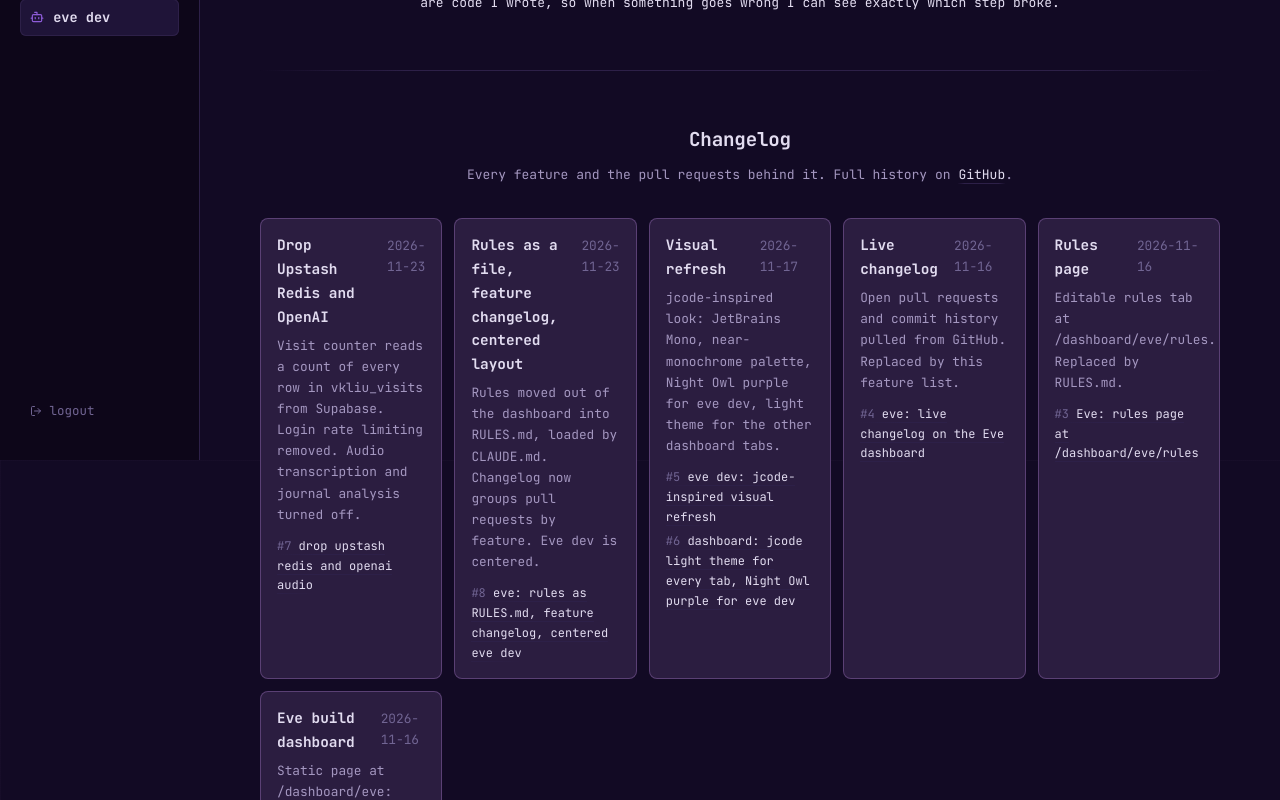
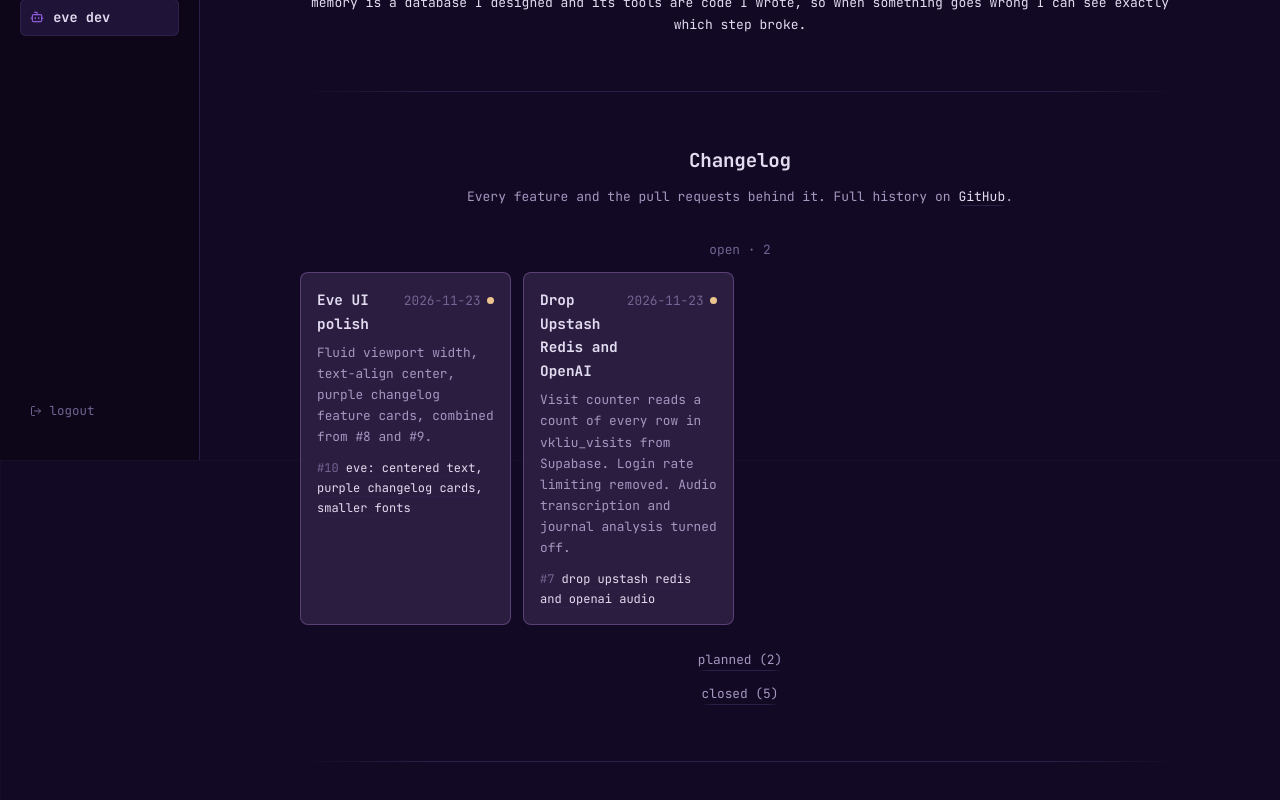
Before and after one commit to v-kliu/v3, a Next.js app: page /dashboard/eve in a window 1280 px wide. Shown: the part 340-1140 px from the top of the page. Built offline with nearby package versions, Linux system fonts and the light colour scheme; a web font is replaced by a local one.

Commit message:
eve changelog: open/closed/planned sections, status dots, fluid width

```diff
--- a/src/app/dashboard/(protected)/eve/eve.css
+++ b/src/app/dashboard/(protected)/eve/eve.css
@@ -6,8 +6,7 @@
 .eve {
   position: relative;
   z-index: 1;
-  width: 100%;
-  max-width: 960px;
+  width: clamp(520px, 88%, 1600px);
   margin-inline: auto;
   padding-bottom: 6rem;
   font-family: var(--mono);
--- a/src/components/dashboard/EveChangelog.tsx
+++ b/src/components/dashboard/EveChangelog.tsx
@@ -1,22 +1,28 @@
-import { CHANGELOG, REPO_URL } from '@/eve/changelog'
+import { CHANGELOG, REPO_URL, type ChangelogFeature } from '@/eve/changelog'
 
-// Changelog: one box per feature, with links to the pull requests that built it.
-// Data: src/eve/changelog.ts (static, hand-maintained). Styles: eve.css (.eve-feature*).
+// Changelog: one box per feature grouped by status.
+// Open → expanded grid. Closed / Planned → collapsible <details>.
+// Styles: eve.css (.eve-feature*).
 
-export default function EveChangelog() {
+const STATUS_DOT: Record<string, string> = {
+  open: 'var(--no-yellow)',
+  closed: 'var(--no-green)',
+  planned: 'var(--text-faint)',
+}
+
+function FeatureCard({ f }: { f: ChangelogFeature }) {
   return (
-    <section>
-      <h2 className="eve-h2">Changelog</h2>
-      <p className="eve-lede">
-        Every feature and the pull requests behind it. Full history on{' '}
-        <a href={REPO_URL} target="_blank" rel="noreferrer">GitHub</a>.
-      </p>
-      <div className="eve-features">
-        {CHANGELOG.map(f => (
-          <article key={f.title} className="eve-feature">
+    <article className="eve-feature">
       <div className="eve-feature-head">
         <h3 className="eve-h3">{f.title}</h3>
+        <div style={{ display: 'flex', alignItems: 'center', gap: '0.4rem', flexShrink: 0 }}>
           <span className="eve-faint eve-small">{f.date}</span>
+          <span style={{
+            width: '7px', height: '7px', borderRadius: '50%',
+            background: STATUS_DOT[f.status] ?? 'var(--text-faint)',
+            flexShrink: 0,
+          }} />
+        </div>
       </div>
       <p className="eve-muted eve-small" style={{ marginTop: '0.4rem' }}>{f.summary}</p>
       {f.prs.length > 0 ? (
@@ -33,8 +39,62 @@ export default function EveChangelog() {
         <p className="eve-faint eve-small" style={{ marginTop: '0.75rem' }}>pull request pending</p>
       )}
     </article>
-        ))}
+  )
+}
+
+function FeatureGrid({ features }: { features: ChangelogFeature[] }) {
+  return (
+    <div className="eve-features">
+      {features.map(f => <FeatureCard key={f.title} f={f} />)}
     </div>
+  )
+}
+
+export default function EveChangelog() {
+  const open = CHANGELOG.filter(f => f.status === 'open')
+  const closed = CHANGELOG.filter(f => f.status === 'closed')
+  const planned = CHANGELOG.filter(f => f.status === 'planned')
+
+  return (
+    <section>
+      <h2 className="eve-h2">Changelog</h2>
+      <p className="eve-lede">
+        Every feature and the pull requests behind it. Full history on{' '}
+        <a href={REPO_URL} target="_blank" rel="noreferrer">GitHub</a>.
+      </p>
+
+      {open.length > 0 && (
+        <>
+          <p className="eve-faint eve-small" style={{ marginBottom: '0.75rem' }}>
+            open · {open.length}
+          </p>
+          <FeatureGrid features={open} />
+        </>
+      )}
+
+      {planned.length > 0 && (
+        <details className="eve-disclosure" style={{ marginTop: open.length > 0 ? '1.5rem' : 0 }}>
+          <summary>
+            <span className="eve-when-closed">planned ({planned.length})</span>
+            <span className="eve-when-open">planned ({planned.length})</span>
+          </summary>
+          <div style={{ marginTop: '0.75rem' }}>
+            <FeatureGrid features={planned} />
+          </div>
+        </details>
+      )}
+
+      {closed.length > 0 && (
+        <details className="eve-disclosure" style={{ marginTop: '0.75rem' }}>
+          <summary>
+            <span className="eve-when-closed">closed ({closed.length})</span>
+            <span className="eve-when-open">closed ({closed.length})</span>
+          </summary>
+          <div style={{ marginTop: '0.75rem' }}>
+            <FeatureGrid features={closed} />
+          </div>
+        </details>
+      )}
     </section>
   )
 }
--- a/src/eve/changelog.ts
+++ b/src/eve/changelog.ts
@@ -7,28 +7,60 @@ export interface ChangelogPR {
   title: string
 }
 
+export type FeatureStatus = 'open' | 'closed' | 'planned'
+
 export interface ChangelogFeature {
   title: string
   date: string // YYYY-MM-DD, when the first PR was opened
   summary: string
+  status: FeatureStatus
   prs: ChangelogPR[]
 }
 
 export const REPO_URL = 'https://github.com/v-kliu/v3'
 
 export const CHANGELOG: ChangelogFeature[] = [
+  // ── Planned ───────────────────────────────────────────────────────────────
+  {
+    title: 'Telegram bot',
+    date: '2026-11-23',
+    summary:
+      'Webhook endpoint at /api/eve/telegram. Receives messages, runs prompt sanitization via Claude, then feeds the learning loop. Inline keyboard buttons for the pick step.',
+    status: 'planned',
+    prs: [],
+  },
+  {
+    title: 'Learning loop',
+    date: '2026-11-23',
+    summary:
+      'Full decision cycle: clarify intent, research options, seal recommendation, receive pick, grade against sealed rec (1–10 + one sentence). Stored in vkliu_eve_decisions.',
+    status: 'planned',
+    prs: [],
+  },
+  // ── Open ──────────────────────────────────────────────────────────────────
+  {
+    title: 'Eve UI polish',
+    date: '2026-11-23',
+    summary:
+      'Fluid viewport width, text-align center, purple changelog feature cards, combined from #8 and #9.',
+    status: 'open',
+    prs: [{ number: 10, title: 'eve: centered text, purple changelog cards, smaller fonts' }],
+  },
   {
     title: 'Drop Upstash Redis and OpenAI',
     date: '2026-11-23',
     summary:
       'Visit counter reads a count of every row in vkliu_visits from Supabase. Login rate limiting removed. Audio transcription and journal analysis turned off.',
+    status: 'open',
     prs: [{ number: 7, title: 'drop upstash redis and openai audio' }],
   },
+  // ── Closed ────────────────────────────────────────────────────────────────
   {
     title: 'Rules as a file, feature changelog, centered layout',
     date: '2026-11-23',
     summary:
       'Rules moved out of the dashboard into RULES.md, loaded by CLAUDE.md. Changelog now groups pull requests by feature. Eve dev is centered.',
+    status: 'closed',
     prs: [{ number: 8, title: 'eve: rules as RULES.md, feature changelog, centered eve dev' }],
   },
   {
@@ -36,6 +68,7 @@ export const CHANGELOG: ChangelogFeature[] = [
     date: '2026-11-17',
     summary:
       'jcode-inspired look: JetBrains Mono, near-monochrome palette, Night Owl purple for eve dev, light theme for the other dashboard tabs.',
+    status: 'closed',
     prs: [
       { number: 5, title: 'eve dev: jcode-inspired visual refresh' },
       { number: 6, title: 'dashboard: jcode light theme for every tab, Night Owl purple for eve dev' },
@@ -45,12 +78,14 @@ export const CHANGELOG: ChangelogFeature[] = [
     title: 'Live changelog',
     date: '2026-11-16',
     summary: 'Open pull requests and commit history pulled from GitHub. Replaced by this feature list.',
+    status: 'closed',
     prs: [{ number: 4, title: 'eve: live changelog on the Eve dashboard' }],
   },
   {
     title: 'Rules page',
     date: '2026-11-16',
     summary: 'Editable rules tab at /dashboard/eve/rules. Replaced by RULES.md.',
+    status: 'closed',
     prs: [{ number: 3, title: 'Eve: rules page at /dashboard/eve/rules' }],
   },
   {
@@ -58,6 +93,7 @@ export const CHANGELOG: ChangelogFeature[] = [
     date: '2026-11-16',
     summary:
       'Static page at /dashboard/eve: summary, pipeline, roadmap, decision log, ideas, eval set, concepts.',
+    status: 'closed',
     prs: [{ number: 1, title: 'add Eve project dashboard at /dashboard/eve' }],
   },
 ]
```
Lines whose indentation alone changed are shown as unchanged.
